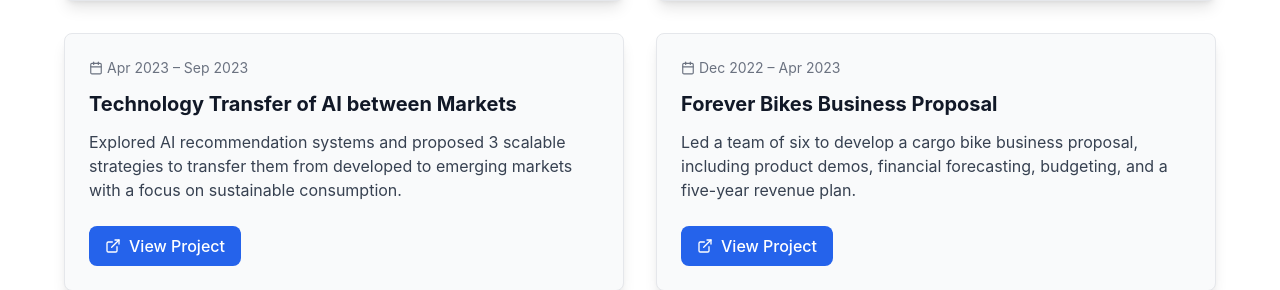
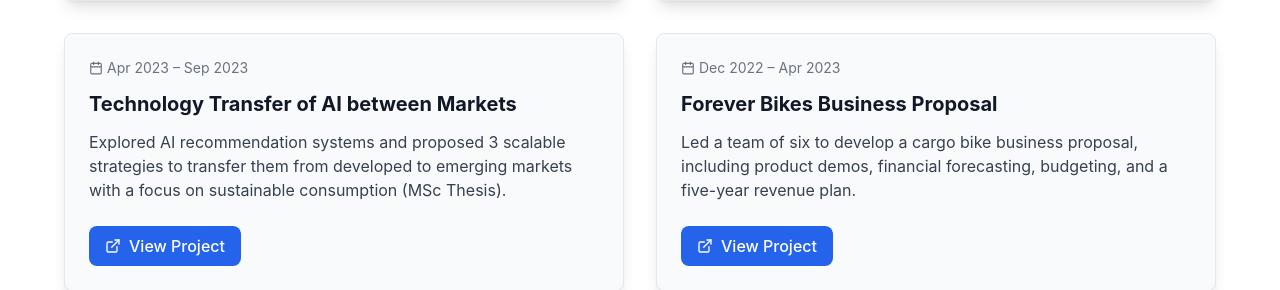
Before and after one commit to miten24/miten24.github.io, a React (Vite) app: page / in a window 1280 px wide. Shown: the part 5103-5393 px from the top of the page. Built offline with nearby package versions, Linux system fonts and the light colour scheme.

Commit message:
Content update Tech Transfer Project

```diff
--- a/src/data/portfolioData.js
+++ b/src/data/portfolioData.js
@@ -116,7 +116,7 @@ export const projects = [
     title: "Technology Transfer of AI between Markets",
     duration: "Apr 2023 – Sep 2023",
     description:
-      "Explored AI recommendation systems and proposed 3 scalable strategies to transfer them from developed to emerging markets with a focus on sustainable consumption.",
+      "Explored AI recommendation systems and proposed 3 scalable strategies to transfer them from developed to emerging markets with a focus on sustainable consumption (MSc Thesis).",
     link: "https://drive.google.com/file/d/1h6dYkkqJLQlx4Mja9RpjURGpFS_P_4TC/view?usp=sharing",
     featured: true
   },
```
